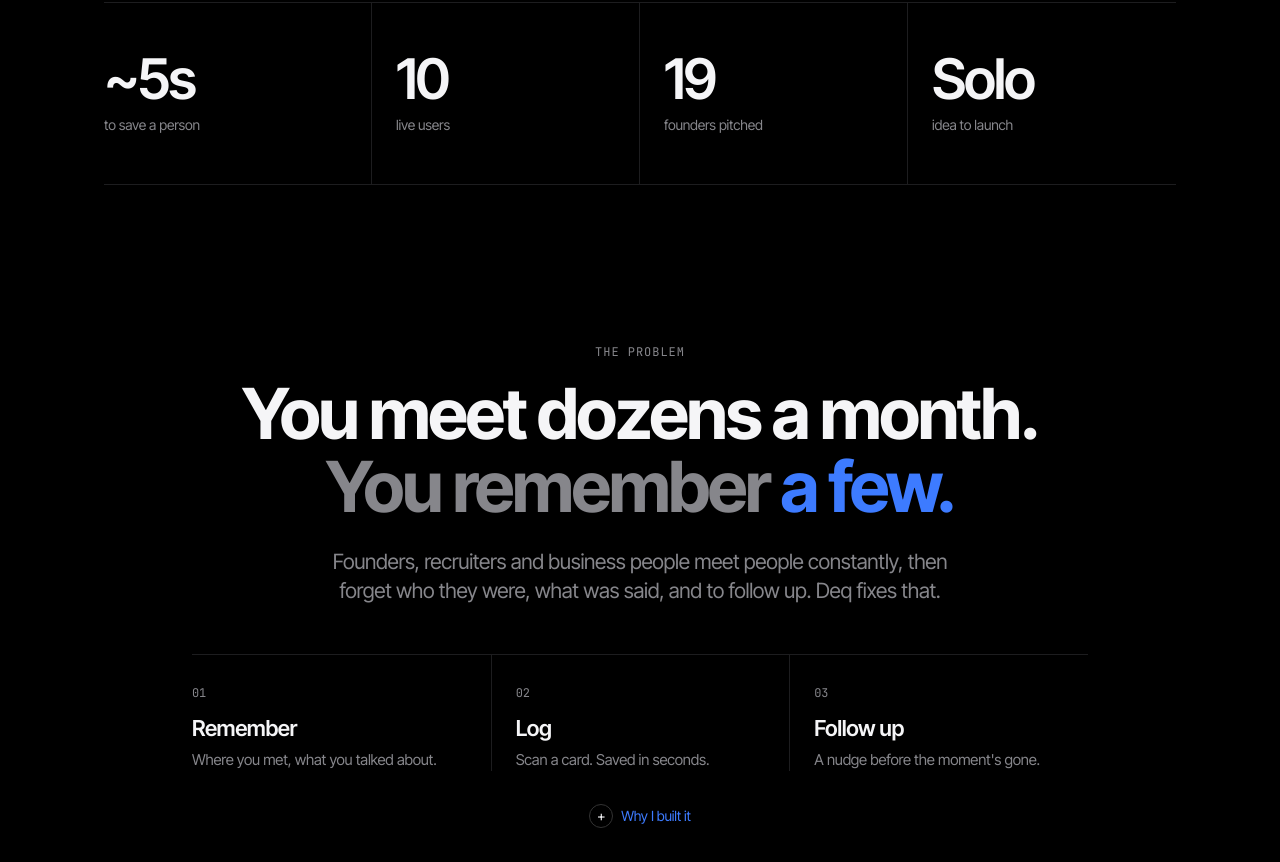
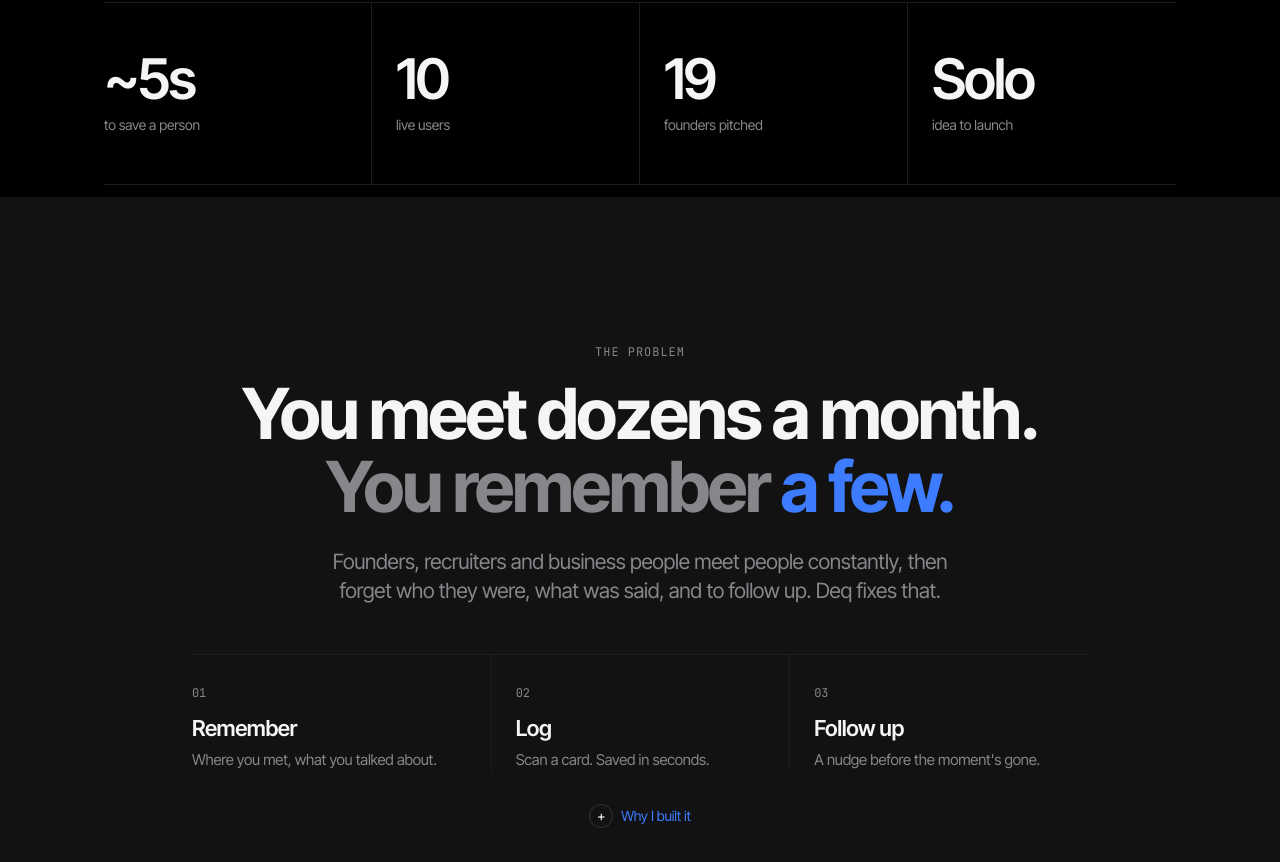
Before and after one commit to thekanatomy/thekanatomy.github.io, a plain HTML site: page index.html in a window 1280 px wide. Shown: the part 798-1660 px from the top of the page. Drawn offline with Linux system fonts and the light colour scheme.

Commit message:
section bands

```diff
--- a/index.html
+++ b/index.html
@@ -293,6 +293,15 @@ html,body{overflow-x:hidden}
 .bar:first-child i{background:var(--mute)!important}.bar:nth-child(2) i{background:var(--ac)!important}
 
 
+
+:root{--band:rgba(22,22,24,.82);--gap:#000}
+:root.light{--band:rgba(245,245,247,.9);--gap:#fff}
+section.w{position:relative;padding-bottom:var(--s9)!important;isolation:isolate}
+section.w::before{content:"";position:absolute;top:0;bottom:0;left:calc(50% - 50vw);right:calc(50% - 50vw);z-index:-1;border-top:12px solid var(--gap)}
+#deq::before,#visionbrush::before,#beyond::before,#also::before{background:var(--band)}
+section.w+section.w{margin-top:0}
+.stats+section.w,.stats{margin-bottom:0}
+@media(max-width:860px){section.w{padding-bottom:var(--s7)!important}section.w::before{border-top-width:8px}}
 </style>
 </head>
 <body>
```
